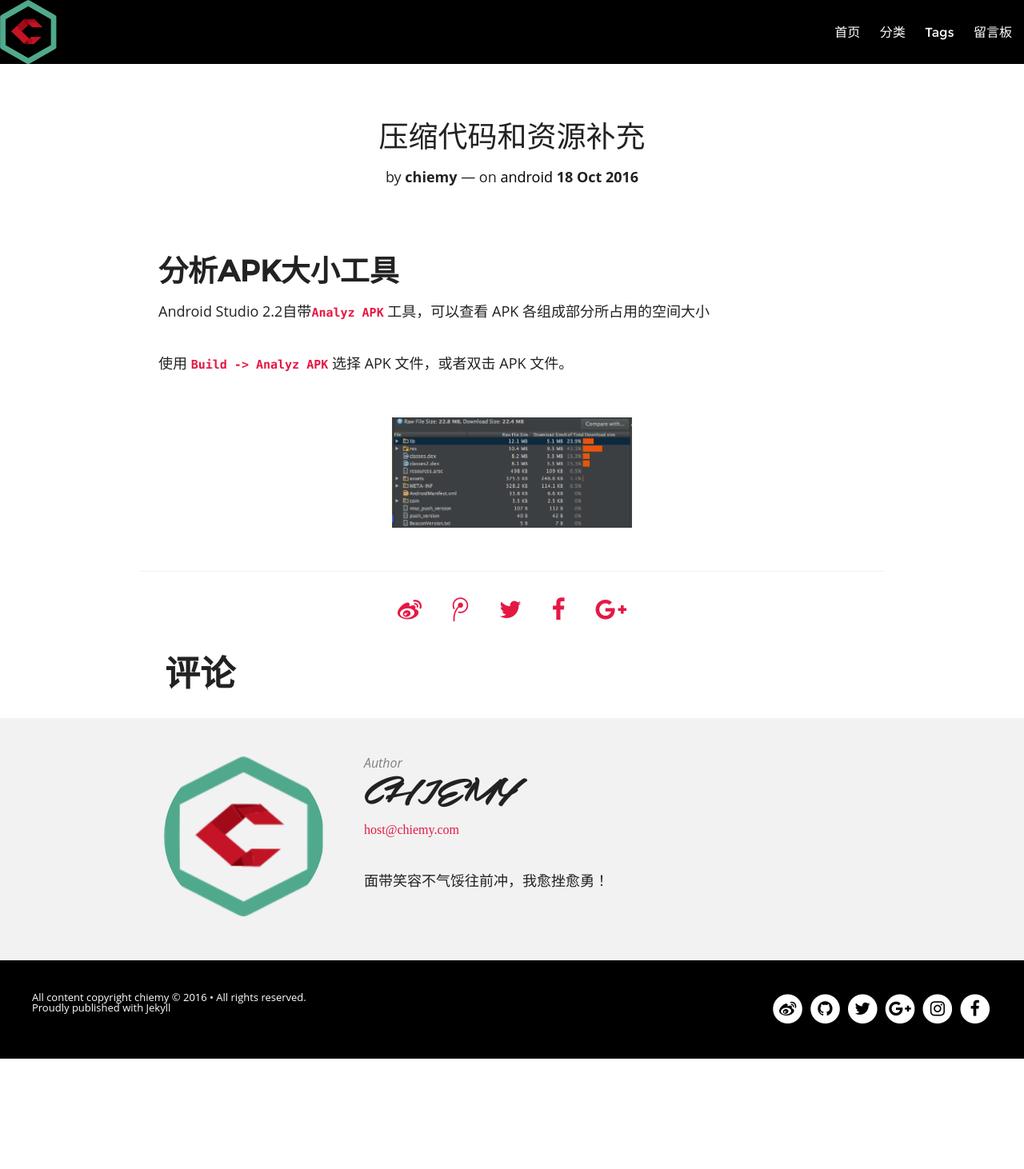
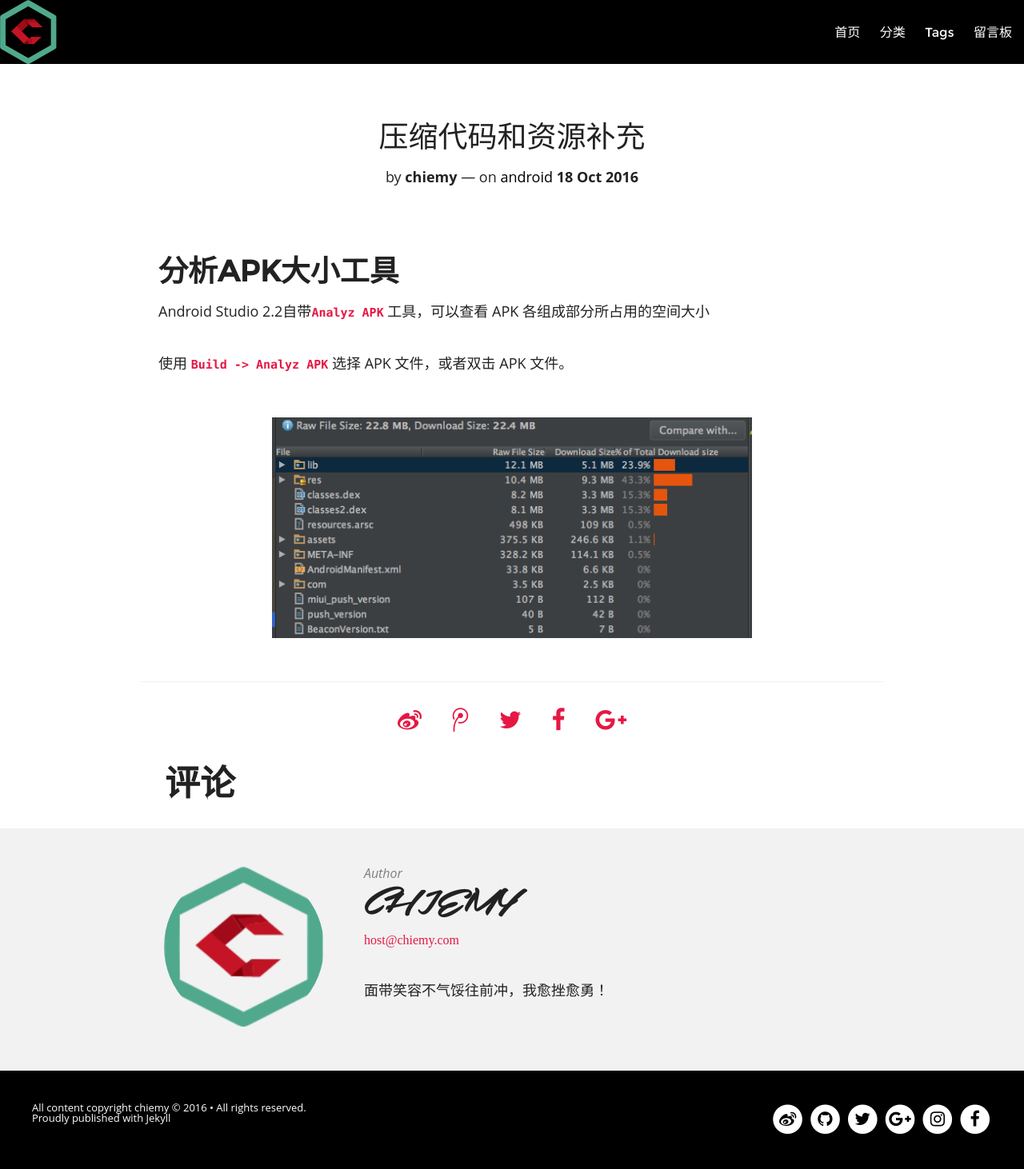
Before and after one commit to chiemy/blog, a Jekyll site: the page built from android/_posts/2016-10-18-shirink-resources2.md, in a window 1280 px wide. Shown: the whole page at 80% size. Built offline with Jekyll 4.4.1, drawn with Linux system fonts in a browser that asks for light colours; nearby versions of some CDN libraries; comment, search, counter and statistics services are not loaded; before the commit the page ends 1324 px from its top, so only the background shows below that.

Commit message:
Update 2016-10-18-shirink-resources2.md

```diff
--- a/android/_posts/2016-10-18-shirink-resources2.md
+++ b/android/_posts/2016-10-18-shirink-resources2.md
@@ -12,4 +12,4 @@ Android Studio 2.2自带`Analyz APK` 工具，可以查看 APK 各组成部分
 
 使用 `Build -> Analyz APK` 选择 APK 文件，或者双击 APK 文件。
 
-<img src="https://github.com/chiemy/blog/blob/gh-pages/images/android/anylyz_apk.png" width=300/>
+<img src="https://github.com/chiemy/blog/blob/gh-pages/images/android/anylyz_apk.png" width="600"/>
```
